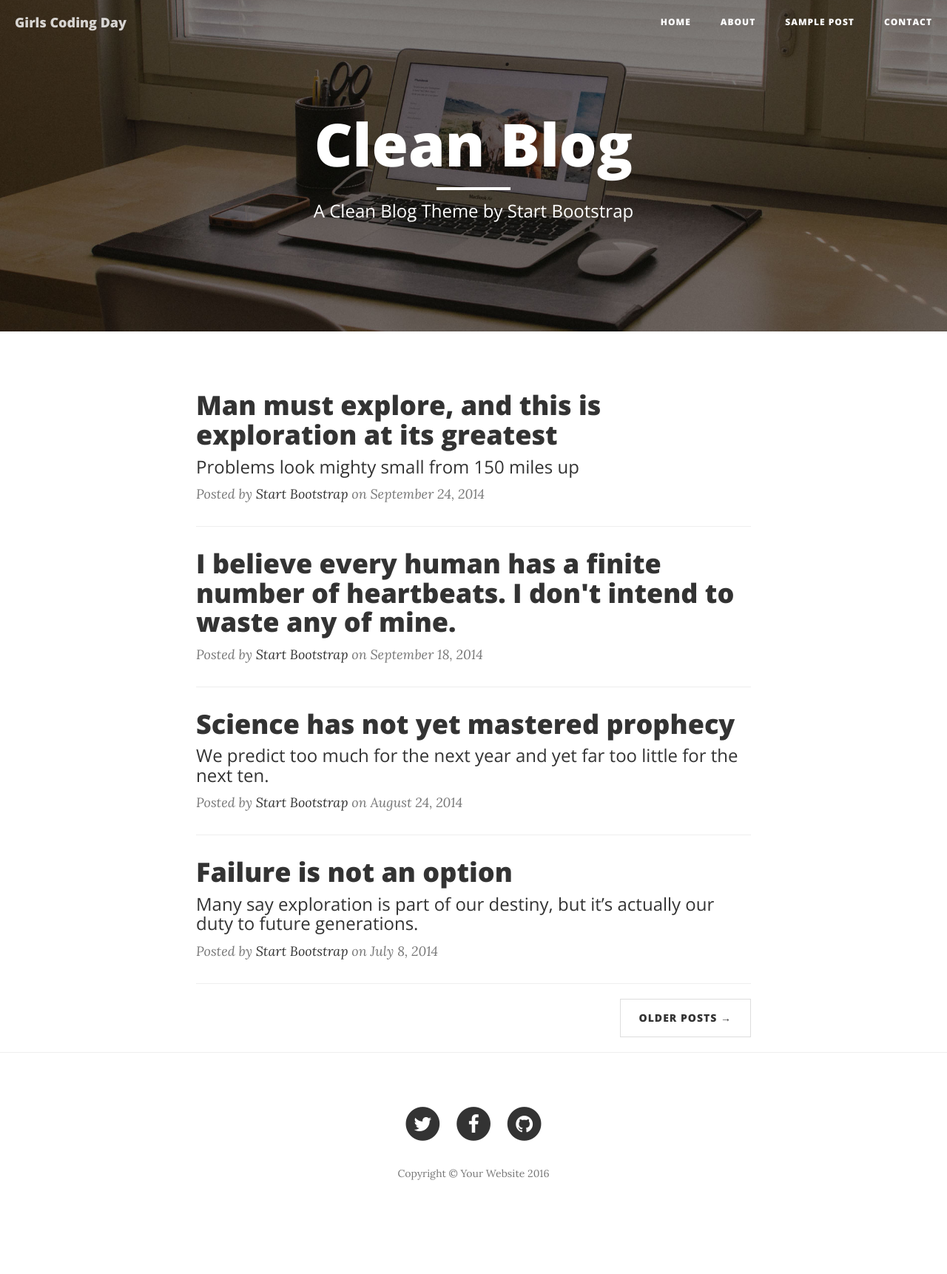
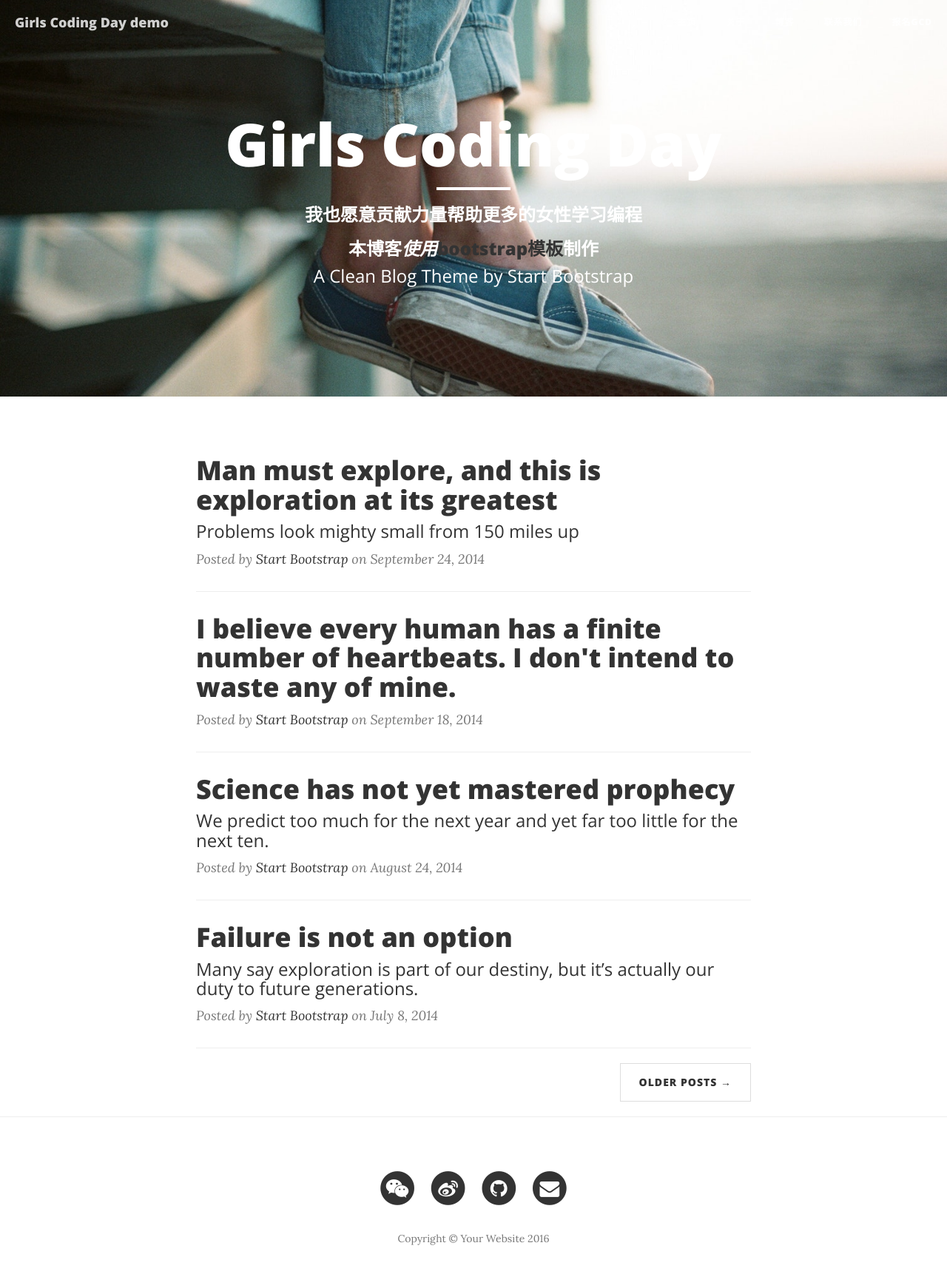
Before and after one commit to Ches-HZ/GirlsCodingDayDemo, a website: page index.html in a window 1280 px wide. Shown: the whole page at 74% size. Before the commit the page ends 1662 px from the top, so only its background shows below. Drawn offline with nearby package versions, Linux system fonts and the light colour scheme.

Commit message:
Morning workshop
Changes by tutorial

```diff
--- a/index.html
+++ b/index.html
@@ -7,7 +7,7 @@
     <meta http-equiv="X-UA-Compatible" content="IE=edge">
     <meta name="viewport" content="width=device-width, initial-scale=1">
     <meta name="description" content="">
-    <meta name="author" content="">
+    <meta name="xinyuan" content="">
 
     <title>Girls Coding Day's Blog</title>
 
@@ -42,24 +42,27 @@
                     <span class="sr-only">Toggle navigation</span>
                     Menu <i class="fa fa-bars"></i>
                 </button>
-                <a class="navbar-brand" href="index.html">Girls Coding Day</a>
+                <a class="navbar-brand" href="index.html">Girls Coding Day demo</a>
             </div>
 
             <!-- Collect the nav links, forms, and other content for toggling -->
             <div class="collapse navbar-collapse" id="bs-example-navbar-collapse-1">
                 <ul class="nav navbar-nav navbar-right">
                     <li>
-                        <a href="index.html">Home</a>
+                        <a href="index.html">主页</a>
                     </li>
                     <li>
-                        <a href="about.html">About</a>
+                        <a href="about.html">关于</a>
                     </li>
                     <li>
-                        <a href="post.html">Sample Post</a>
+                        <a href="post.html">博客</a>
                     </li>
                     <li>
-                        <a href="contact.html">Contact</a>
+                        <a href="contact.html">联系我们</a>
                     </li>
+                    <li>
+                            <a href="http://girlscodingday.org">报名GCD</a>
+                        </li>
                 </ul>
             </div>
             <!-- /.navbar-collapse -->
@@ -69,13 +72,16 @@
 
     <!-- Page Header -->
     <!-- Set your background image for this header on the line below. -->
-    <header class="intro-header" style="background-image: url('img/home-bg.jpg')">
+    <header class="intro-header" style="background-image: url('img/background new.jpg')">
         <div class="container">
             <div class="row">
                 <div class="col-lg-8 col-lg-offset-2 col-md-10 col-md-offset-1">
                     <div class="site-heading">
-                        <h1>Clean Blog</h1>
+                        <h1>Girls Coding Day</h1>
                         <hr class="small">
+                        <h3> 我也愿意贡献力量帮助更多的女性学习编程</h3>
+                        <h3>本<b>博客</b><i>使用</i><a href="https://startbootstrap.com/template-overviews/clean-blog/">bootstrap模板</a>制作</h3>
+                        <!-- 看不出来加粗了 = =！！！ -->
                         <span class="subheading">A Clean Blog Theme by Start Bootstrap</span>
                     </div>
                 </div>
@@ -151,18 +157,18 @@
                 <div class="col-lg-8 col-lg-offset-2 col-md-10 col-md-offset-1">
                     <ul class="list-inline text-center">
                         <li>
-                            <a href="#">
+                            <a href="https://mp.weixin.qq.com/profile?src=3&timestamp=1523070535&ver=1&signature=zBmQ091Fq6G5kgPy2KZQX-ly4bZgmQzyW5u7D1pcGl6pmjNSxum0hh0fA44EHHWdQb*NjI9HjuG55v0PmEzS2g==">
                                 <span class="fa-stack fa-lg">
                                     <i class="fa fa-circle fa-stack-2x"></i>
-                                    <i class="fa fa-twitter fa-stack-1x fa-inverse"></i>
+                                    <i class="fa fa-wechat fa-stack-1x fa-inverse"></i>
                                 </span>
                             </a>
                         </li>
                         <li>
-                            <a href="#">
+                            <a href="http://xinyuanzhang.net">
                                 <span class="fa-stack fa-lg">
                                     <i class="fa fa-circle fa-stack-2x"></i>
-                                    <i class="fa fa-facebook fa-stack-1x fa-inverse"></i>
+                                    <i class="fa fa-weibo fa-stack-1x fa-inverse"></i>
                                 </span>
                             </a>
                         </li>
@@ -174,6 +180,15 @@
                                 </span>
                             </a>
                         </li>
+                        <li>
+                            <a href="mailto:hopezhangxinyuan@163.com">
+                                <span class="fa-stack fa-lg">
+                                    <i class="fa fa-circle fa-stack-2x"></i>
+                                    <i class="fa fa-envelope fa-stack-1x fa-inverse"></i>
+                                </span>
+                            </a>
+                        </li>
+
                     </ul>
                     <p class="copyright text-muted">Copyright &copy; Your Website 2016</p>
                 </div>
```
Also changed, not shown: about.html (+1 -0 lines), practice.html (added, +12 -0 lines), img/background new.jpg (added), img/wechat.png (added), img/weibo.png (added), 1 other file.
